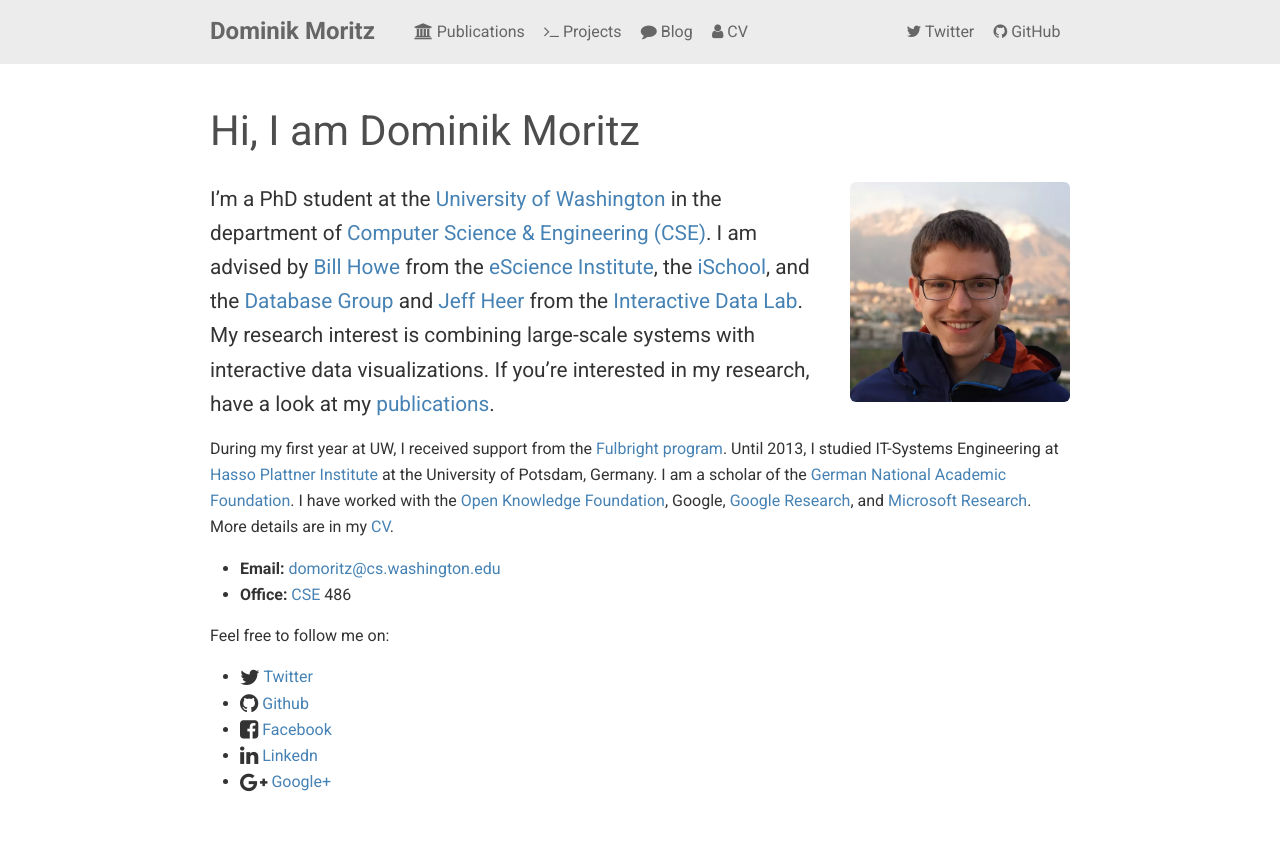
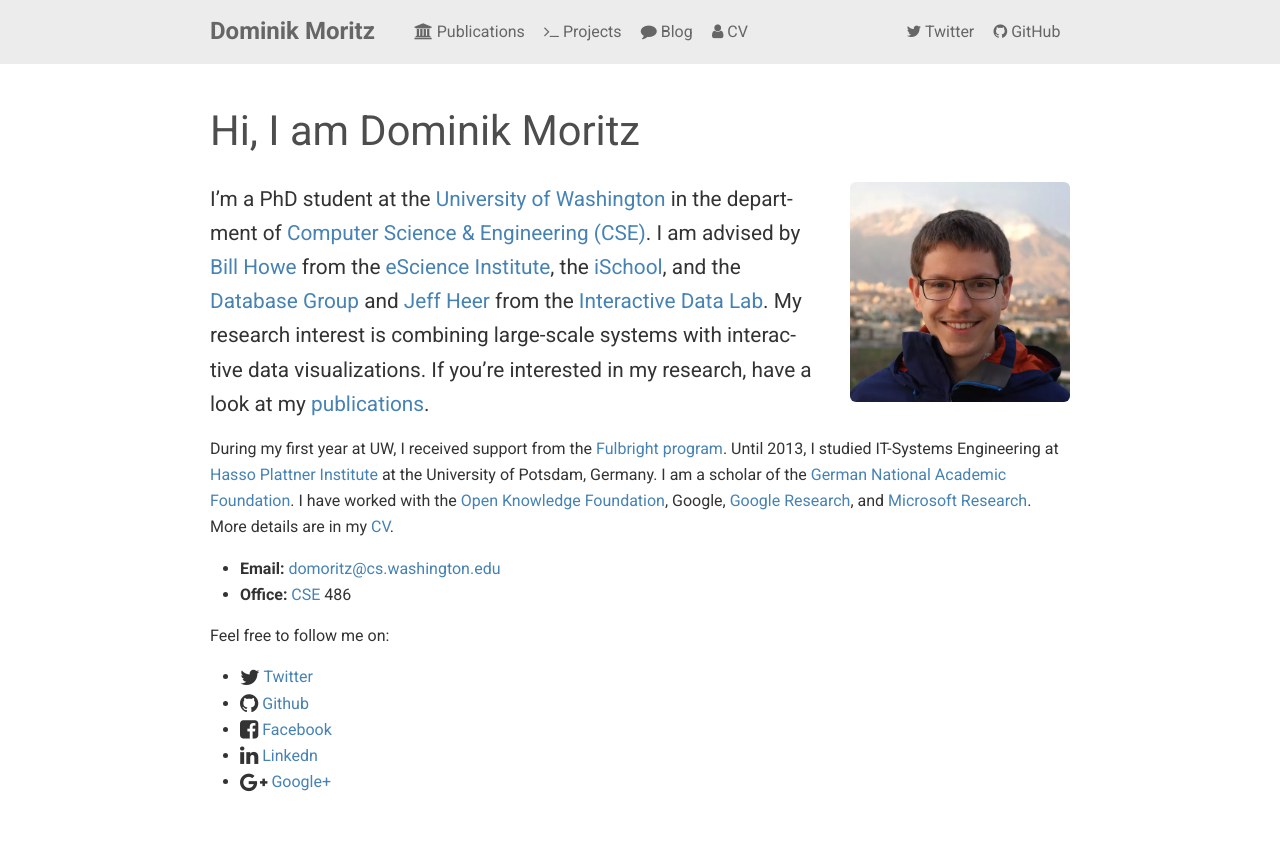
Before and after one commit to domoritz/domoritz.github.io, a Jekyll site: the page built from index.md, in a window 1280 px wide. Shown: the top 859 px of the page. Built offline with Jekyll 4.4.1, drawn with Linux system fonts in a browser that asks for light colours; nearby versions of some CDN libraries; grey boxes are pictures that could not be loaded.

Commit message:
Hyphenation, wohoo.

```diff
--- a/_sass/_base.scss
+++ b/_sass/_base.scss
@@ -68,6 +68,16 @@
 img {
   max-width: 100%;
   vertical-align: middle;
+}
+
+
+/**
+ * Hyphenation
+ */
+p {
+  -webkit-hyphens: auto;
+  -ms-hyphens: auto;
+  hyphens: auto;
 }
 
 
```
